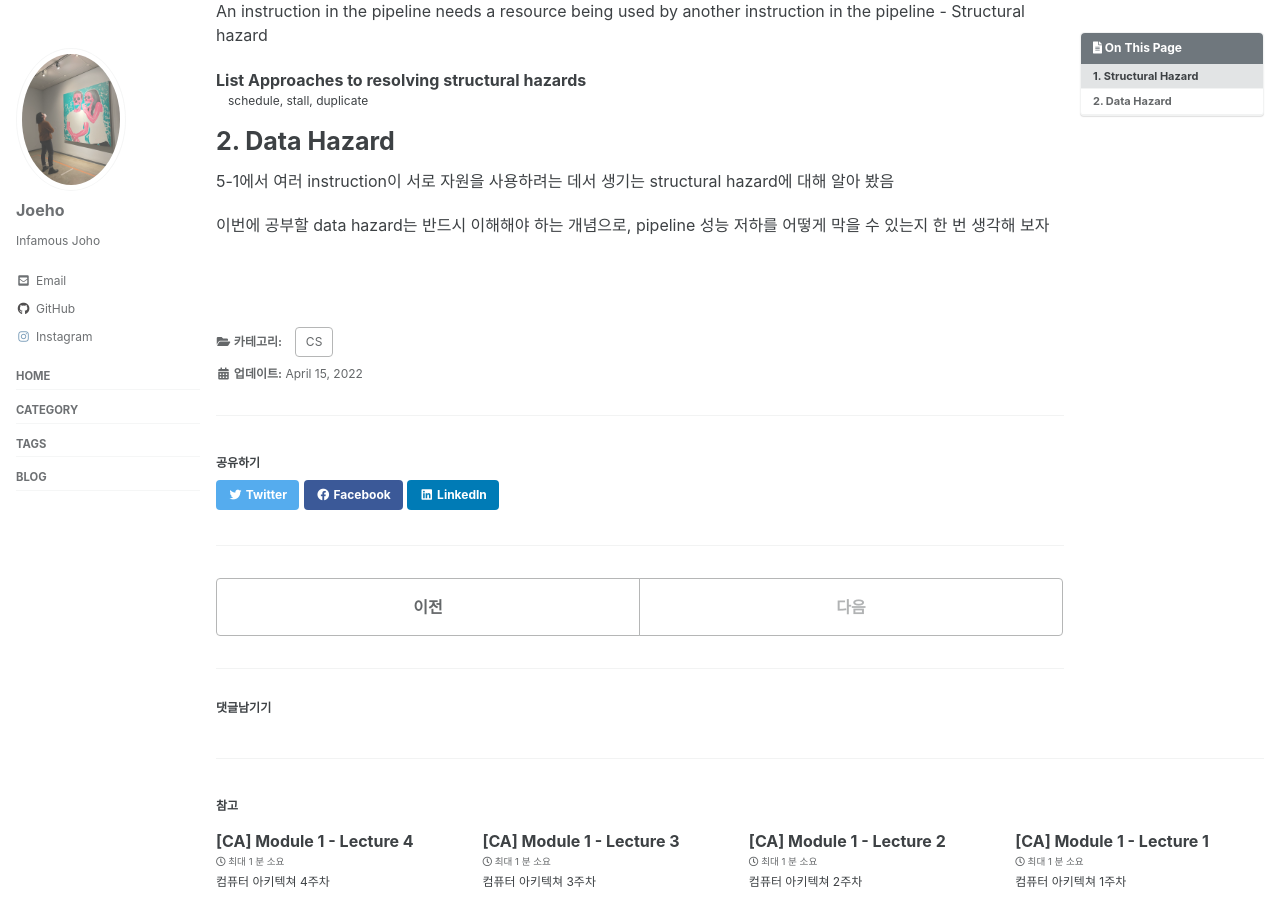
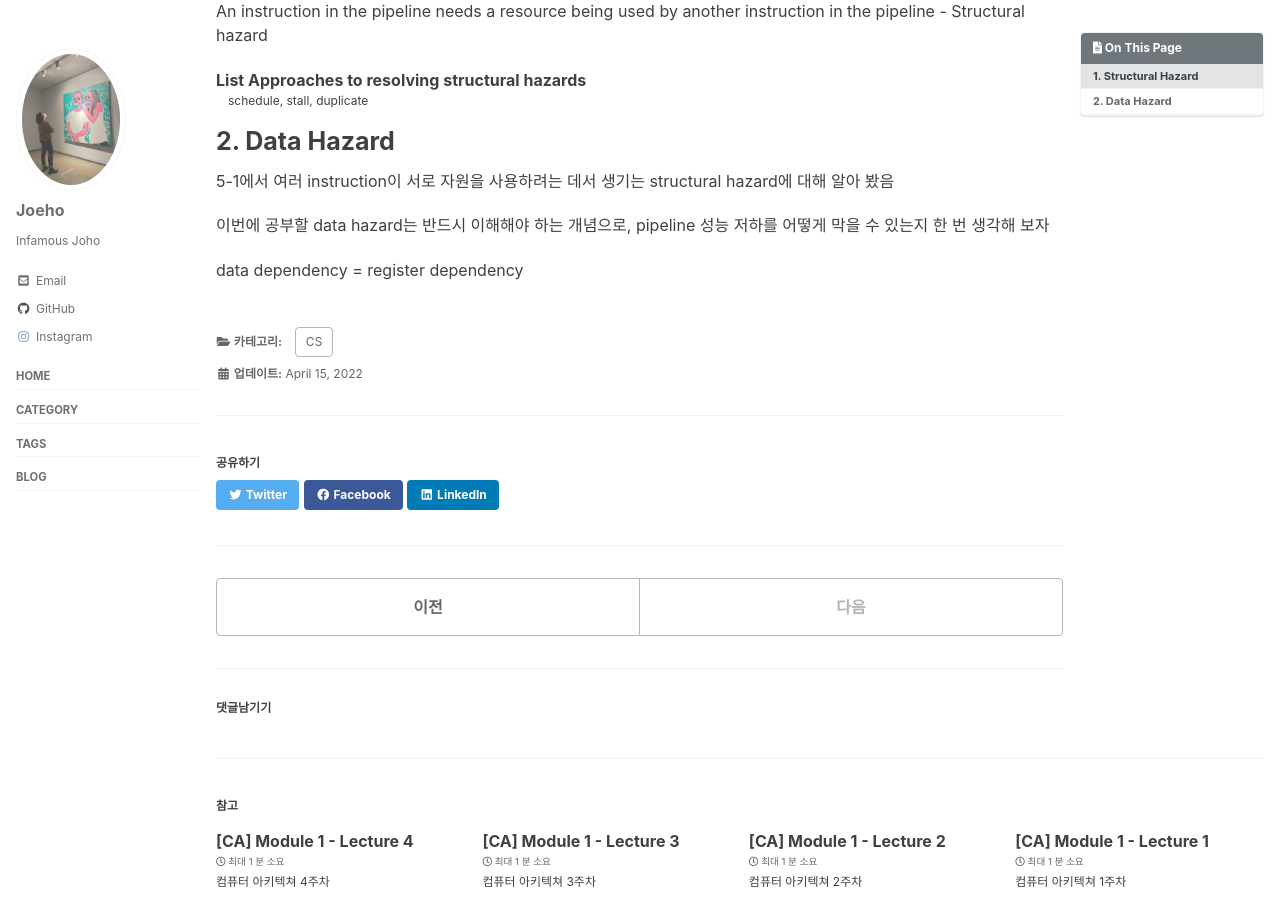
Before and after one commit to joeholee/joeholee.github.io, a Jekyll site: the page built from _posts/2022-03-31-ca-fifth.md, in a window 1280 px wide and 900 px high, scrolled down 2384 px. Built offline with Jekyll 4.4.1, drawn with Linux system fonts in a browser that asks for light colours; cached includes are drawn as plain includes; some web fonts are replaced; comment, search, counter and statistics services are not loaded.

Commit message:
Update 2022-03-31-ca-fifth.md

```diff
--- a/_posts/2022-03-31-ca-fifth.md
+++ b/_posts/2022-03-31-ca-fifth.md
@@ -123,4 +123,5 @@ List Approaches to resolving structural hazards
 
 이번에 공부할 data hazard는 반드시 이해해야 하는 개념으로, pipeline 성능 저하를 어떻게 막을 수 있는지 한 번 생각해 보자
 
+data dependency = register dependency
 <br>
```
